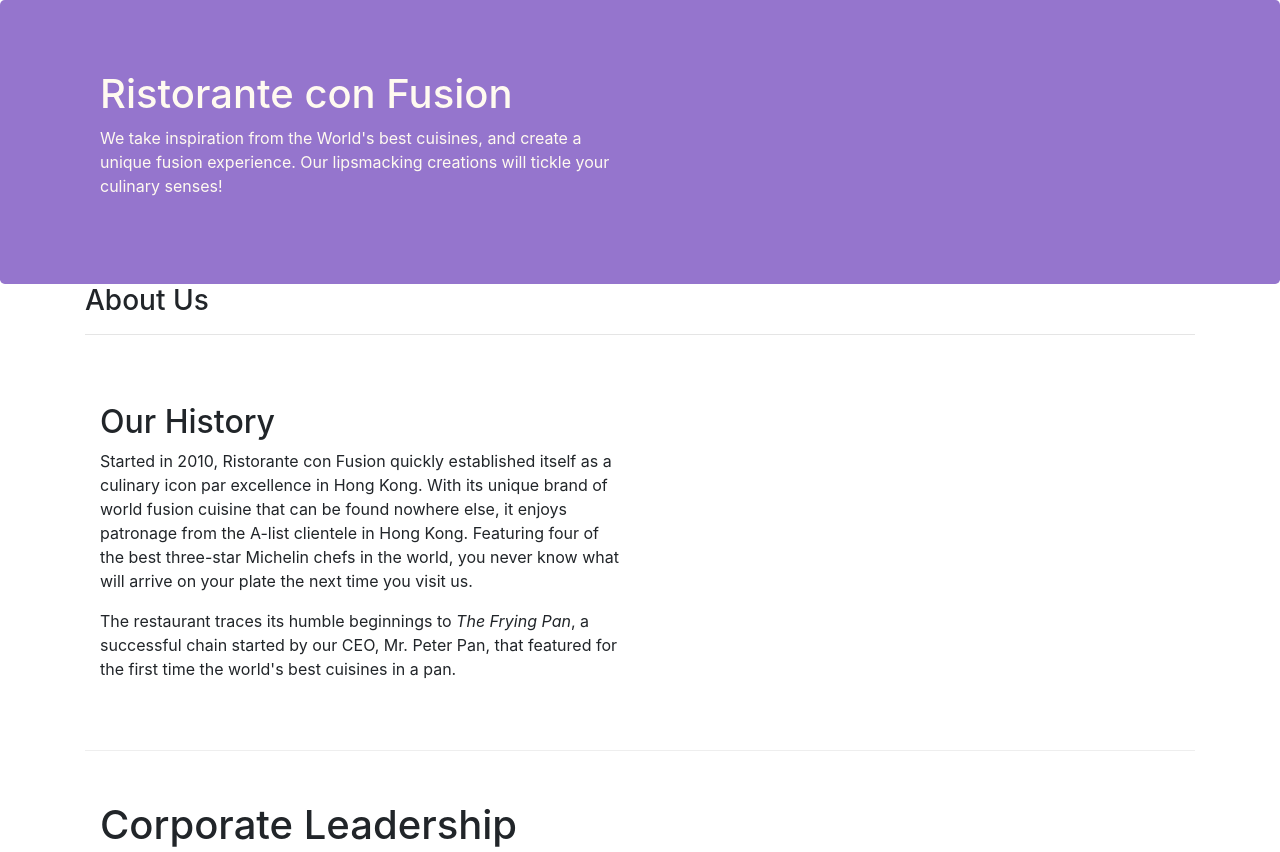
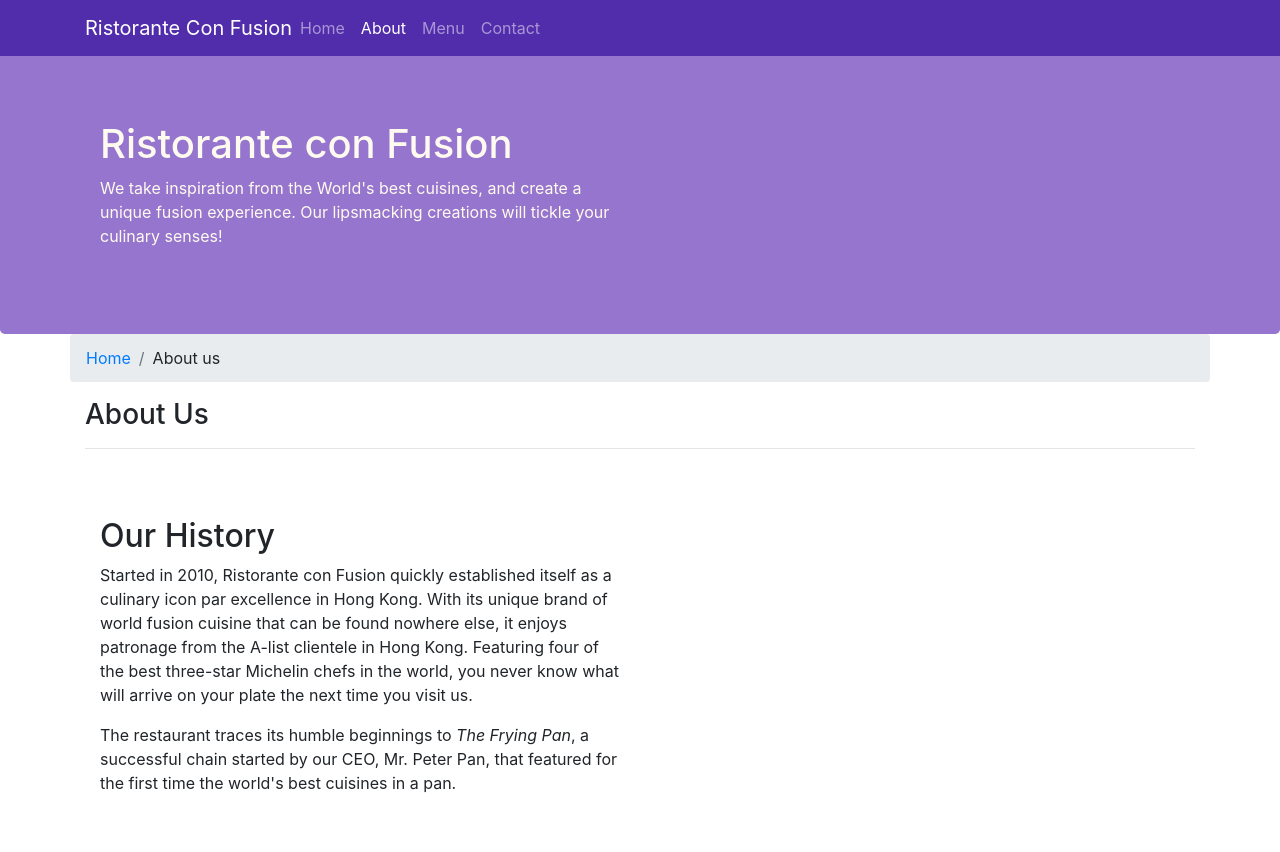
Before and after one commit to iampiyushmaurya/git-test, a website: page aboutus.html in a window 1280 px wide. Shown: the top 852 px of the page. Drawn offline with nearby package versions, Linux system fonts and the light colour scheme.

Commit message:
Navbar and Breadcrumbs

```diff
--- a/aboutus.html
+++ b/aboutus.html
@@ -17,6 +17,23 @@
 
 <body>
 
+    <nav class="navbar navbar-dark navbar-expand-sm fixed-top">
+        <div class="container">
+            <button class="navbar-toggler" type="button" data-toggle="collapse" data-target = "#Navbar">
+                <span class="navbar-toggler-icon"></span>
+            </button>
+            <a class="navbar-brand mr-auto" href="#">Ristorante Con Fusion</a>
+            <div class="collapse navbar-collapse" id="Navbar">
+                <ul class="navbar-nav mr-auto">
+                    <li class="nav-item"><a class="nav-link" href="./index.html">Home</a></li>
+                    <li class="nav-item active"><a class="nav-link" href="#">About</a></li>
+                    <li class="nav-item"><a class="nav-link" href="#">Menu</a></li>
+                    <li class="nav-item"><a class="nav-link" href="#">Contact</a></li>
+                </ul>
+                </div>
+        </div>
+    </nav>
+
     <header class="jumbotron">
         <div class="container">
             <div class="row row-header">
@@ -32,6 +49,10 @@
 
     <div class="container">
         <div class="row">
+            <ol class="col-12 breadcrumb">
+                <li class="breadcrumb-item"><a href="./index.html">Home</a></li>
+                <li class="breadcrumb-item">About us</li>
+            </ol>
             <div class = "col-12">
                <h3>About Us</h3>
                <hr>
@@ -71,7 +92,7 @@
                 <div class="col-4 col-sm-2 offset-1">
                     <h5>Links</h5>
                     <ul class="list-unstyled">
-                        <li><a href="#">Home</a></li>
+                        <li><a href="index.html">Home</a></li>
                         <li><a href="#">About</a></li>
                         <li><a href="#">Menu</a></li>
                         <li><a href="#">Contact</a></li>
--- a/css/styles.css
+++ b/css/styles.css
@@ -24,3 +24,11 @@
     margin: 0px;
     color: #0f0f0f;
 }
+
+body {
+    padding: 50px 0px 0px 0px;
+    z-index: 0;
+}
+.navbar-dark {
+    background-color: #512dab;
+}
```
Also changed, not shown: index.html (+17 -1 lines).
